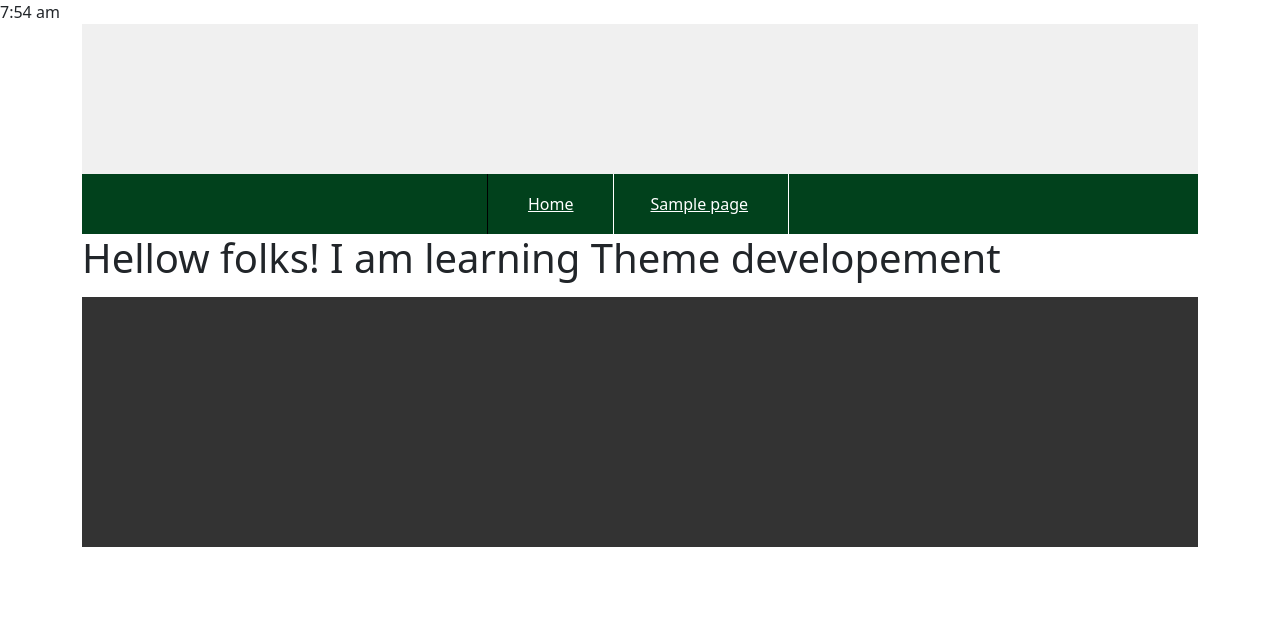
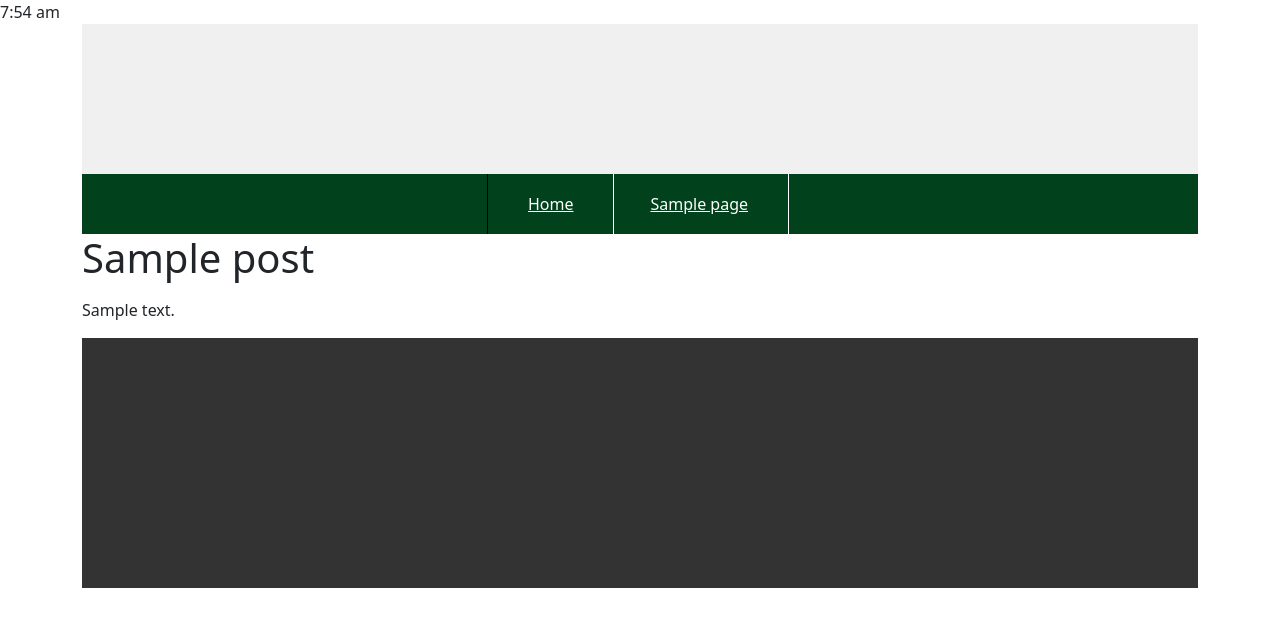
Before and after one commit to zamiasha/WordpressThemeCode, a WordPress theme: template themes/wplearning/single.php in a window 1280 px wide. Shown: the top 627 px of the page. Run offline with PHP 8.4 and a stand-in for WordPress, Linux system fonts and the light colour scheme; the site name, menu and one post (Sample post) are stand-ins, and other content is empty.

Commit message:
added post data code  display in single post

```diff
--- a/themes/wplearning/single.php
+++ b/themes/wplearning/single.php
@@ -9,7 +9,12 @@ get_header();
 ?>
 
 
-      <h1>Hellow folks! I am learning Theme developement</h1>
+      <?php  if ( have_posts() ) : ?>
+           <?php  while ( have_posts() ) : the_post(); ?>
+               <h1><?php the_title() ?></h1>
+               <p> <?php the_content() ?></p>
+          <?php  endwhile; ?>
+      <?php  endif;  ?>
 
 <?php
    get_footer();
```
